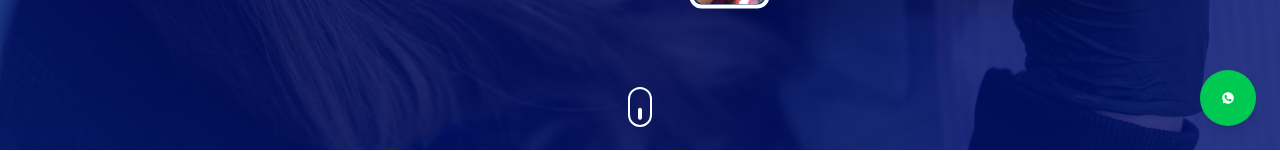
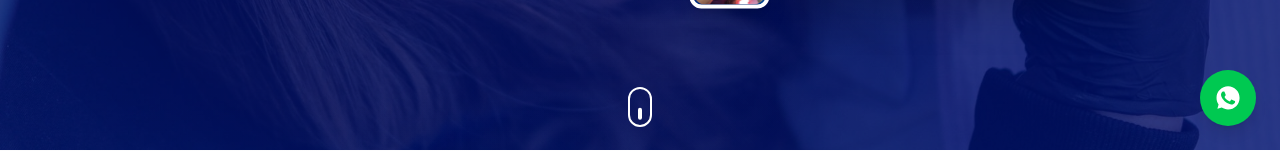
Before and after one commit to AmitDobal/dental-webapp, a React (Vite) app: page / in a window 1280 px wide. Shown: the part 650-801 px from the top of the page. Built offline with nearby package versions, Linux system fonts and the light colour scheme.

Commit message:
Update WhatsAppButton styling for improved visual consistency; adjust button padding and icon size. Add new Zirconia Crown service to services data for enhanced offerings.

```diff
--- a/src/components/common/WhatsAppButton.jsx
+++ b/src/components/common/WhatsAppButton.jsx
@@ -26,11 +26,11 @@ const WhatsAppButton = () => {
     <button
       onClick={handleClick}
       onKeyDown={handleKeyDown}
-      className="fixed bottom-6 right-6 bg-green-500 hover:bg-green-600 cursor-pointer text-white p-4 rounded-full shadow-lg transition-all duration-300 hover:scale-110 z-50 focus:outline-none focus:ring-2 focus:ring-green-400 focus:ring-offset-2"
+      className="fixed bottom-6 right-6 bg-green-500 hover:bg-green-600 cursor-pointer text-white p-1 rounded-full shadow-lg transition-all duration-300 hover:scale-110 z-50 focus:outline-none focus:ring-2 focus:ring-green-400 focus:ring-offset-2"
       aria-label={`Contact ${clinicInfo?.name || "us"} on WhatsApp`}
       title="Chat with us on WhatsApp">
       <svg
-        className="w-6 h-6"
+        className="w-12 h-12 rounded-full text-center flex items-center justify-center"
         fill="currentColor"
         viewBox="0 0 24 24"
         xmlns="http://www.w3.org/2000/svg">
--- a/src/data/services.js
+++ b/src/data/services.js
@@ -92,6 +92,11 @@ export const services = [
           name: "PFM Crown (5 Years Warranty)",
           price: "₹6,500",
           description: "PFM crown with 5-year warranty coverage",
+        },
+        {
+          name: "Zirconia Crown (5 Years Warranty)",
+          price: "₹10,000",
+          description: "Premium zirconia crown with 5-year warranty",
         },
         {
           name: "Zirconia Crown (10 Years Warranty)",
```
